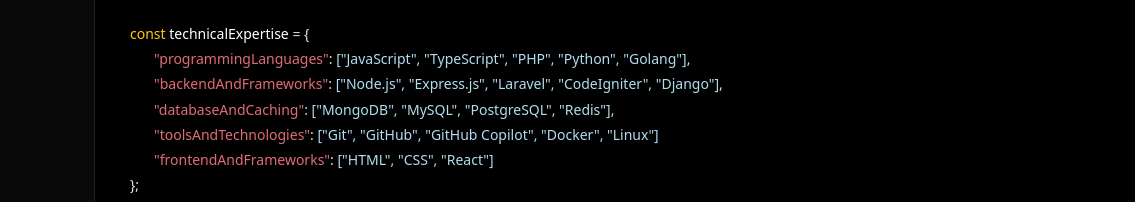
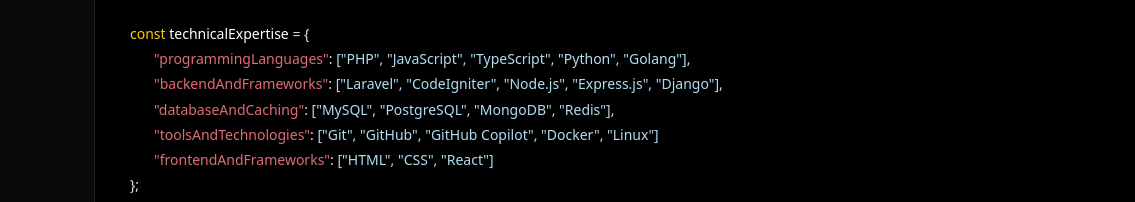
Before and after one commit to amal-ns-dev/my-website, a plain HTML site: page index.html in a window 1280 px wide. Both pictures are taken after a click on the element "about.json". Shown: the part 227-429 px from the top of the page, 145-1280 px from the left. Drawn offline with Linux system fonts and the light colour scheme.

Commit message:
Reorder programming languages, frameworks, and databases

```diff
--- a/index.html
+++ b/index.html
@@ -130,13 +130,13 @@
                     <span class="code-variable code-variable-white">technicalExpertise</span> = {
                     <div class="ps-3 ps-md-4">
                         <div><span class="code-variable">"programmingLanguages"</span>:
-                            <span class="code-string">["JavaScript", "TypeScript", "PHP", "Python", "Golang"]</span>,
+                            <span class="code-string">["PHP", "JavaScript", "TypeScript", "Python", "Golang"]</span>,
                         </div>
                         <div><span class="code-variable">"backendAndFrameworks"</span>:
-                            <span class="code-string">["Node.js", "Express.js", "Laravel", "CodeIgniter", "Django"]</span>,
+                            <span class="code-string">["Laravel", "CodeIgniter", "Node.js", "Express.js", "Django"]</span>,
                         </div>
                         <div><span class="code-variable">"databaseAndCaching"</span>:
-                            <span class="code-string">["MongoDB", "MySQL", "PostgreSQL", "Redis"]</span>,
+                            <span class="code-string">["MySQL", "PostgreSQL", "MongoDB", "Redis"]</span>,
                         </div>
                         <div><span class="code-variable">"toolsAndTechnologies"</span>:
                             <span class="code-string">["Git", "GitHub", "GitHub Copilot", "Docker", "Linux"]</span>
```
